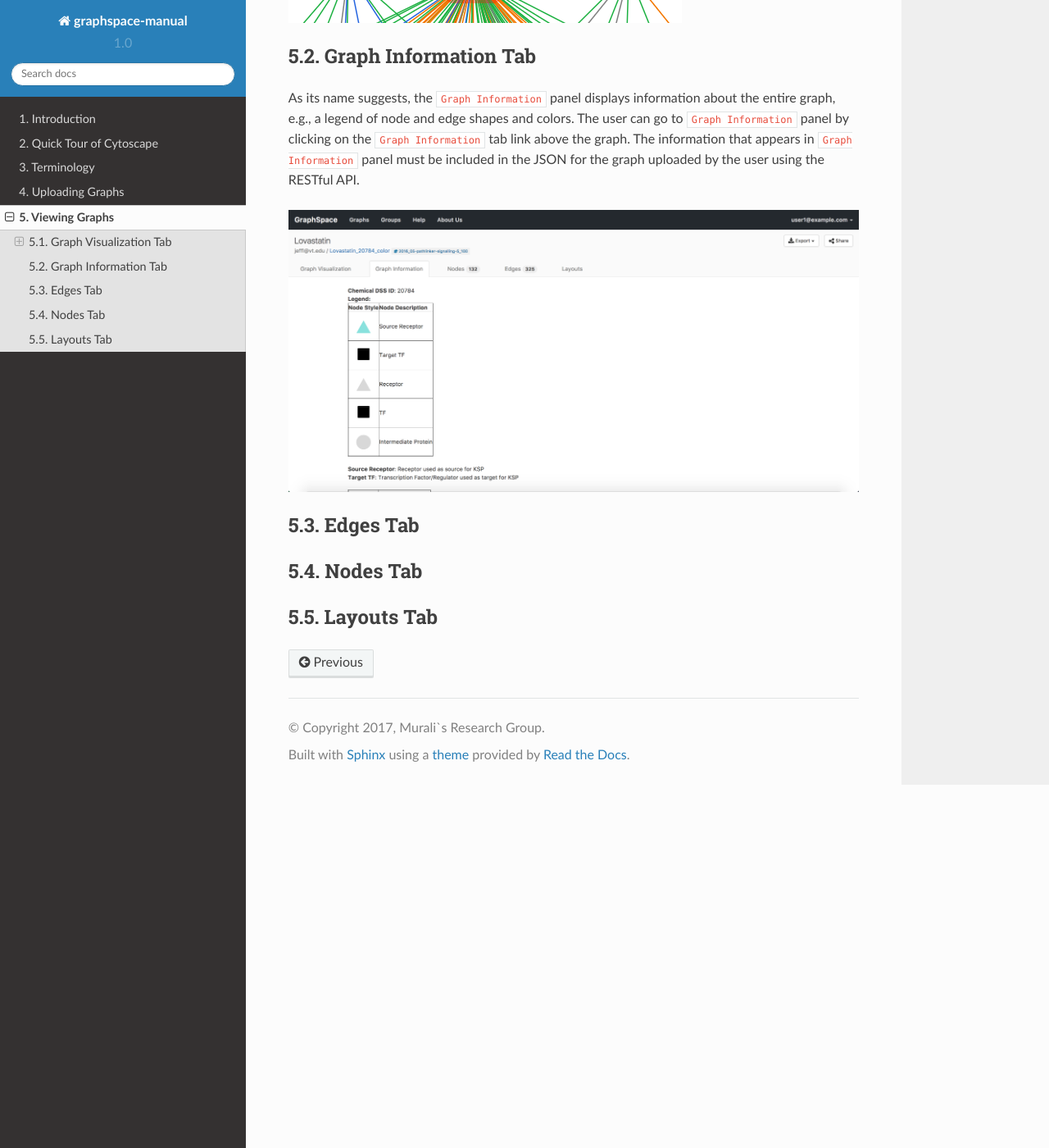
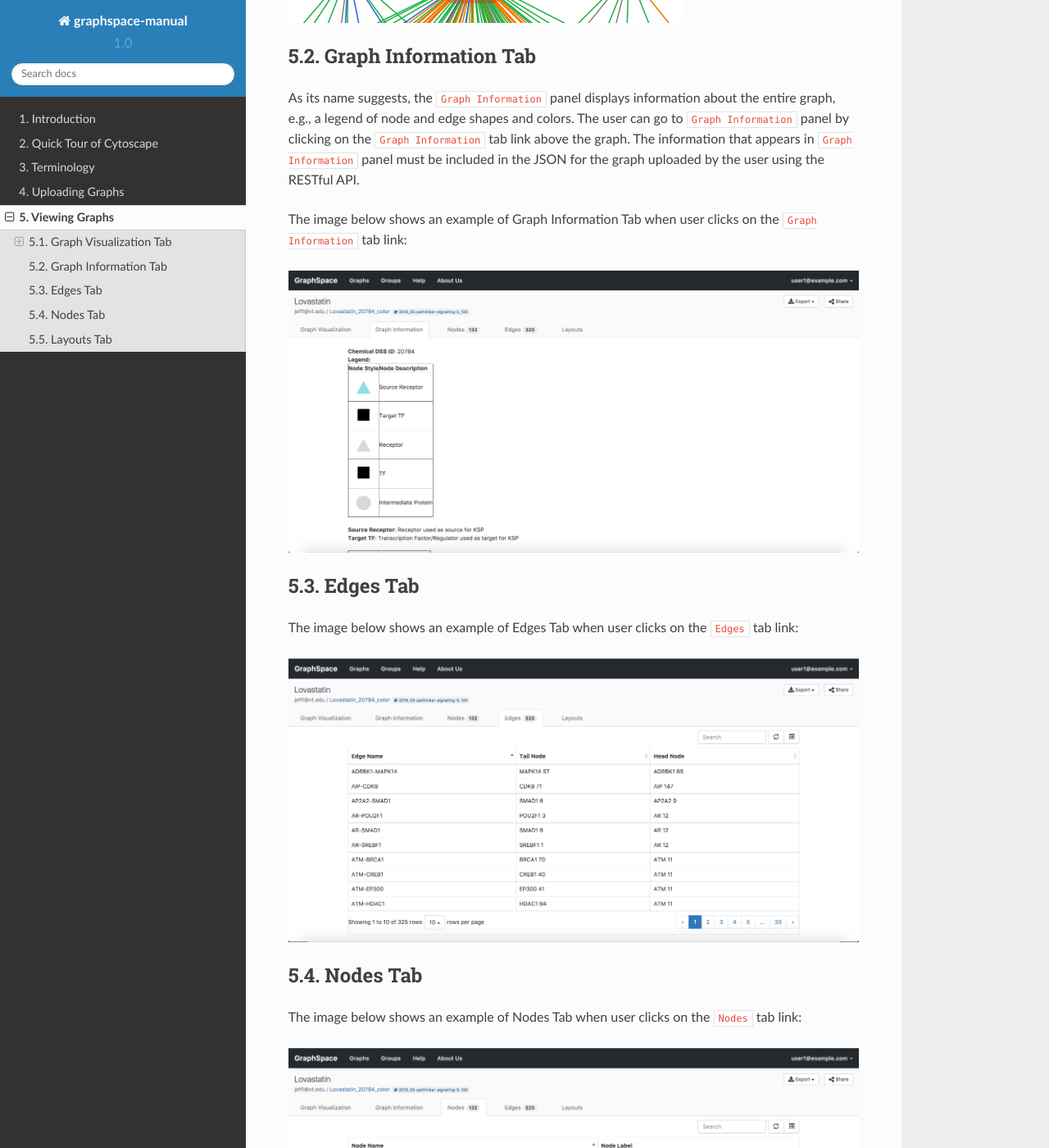
Before and after one commit to adbharadwaj/graphspace-manual, a Sphinx documentation site: the page built from docs/Viewing_Graphs.md, in a window 1280 px wide and 1400 px high, scrolled down 2129 px. Shown: the whole window at 82% size. Built offline with Sphinx 7.4.7 and the Read the Docs theme 2.0.0, drawn with Linux system fonts in a browser that asks for light colours.

Commit message:
Update Viewing_Graphs.md

```diff
--- a/docs/Viewing_Graphs.md
+++ b/docs/Viewing_Graphs.md
@@ -40,10 +40,20 @@ EGFR before highlighting             |  EGFR after highlighting
 
 As its name suggests, the `Graph Information` panel displays information about the entire graph, e.g., a legend of node and edge shapes and colors. The user can go to `Graph Information` panel by clicking on the `Graph Information` tab link above the graph. The information that appears in `Graph Information` panel must be included in the JSON for the graph uploaded by the user using the RESTful API.
 
+The image below shows an example of Graph Information Tab when user clicks on the `Graph Information` tab link:
+
 ![Graph Information Tab Image](_static/images/gs-screenshot-user1-lovastatin-graph-information-tab.png)
 
 ## Edges Tab
 
+The image below shows an example of Edges Tab when user clicks on the `Edges` tab link:
+
+![Graph Information Tab Image](_static/images/gs-screenshot-user1-lovastatin-graph-edges-tab.png)
+
 ## Nodes Tab
 
+The image below shows an example of Nodes Tab when user clicks on the `Nodes` tab link:
+
+![Graph Information Tab Image](_static/images/gs-screenshot-user1-lovastatin-graph-nodes-tab.png)
+
 ## Layouts Tab
```
